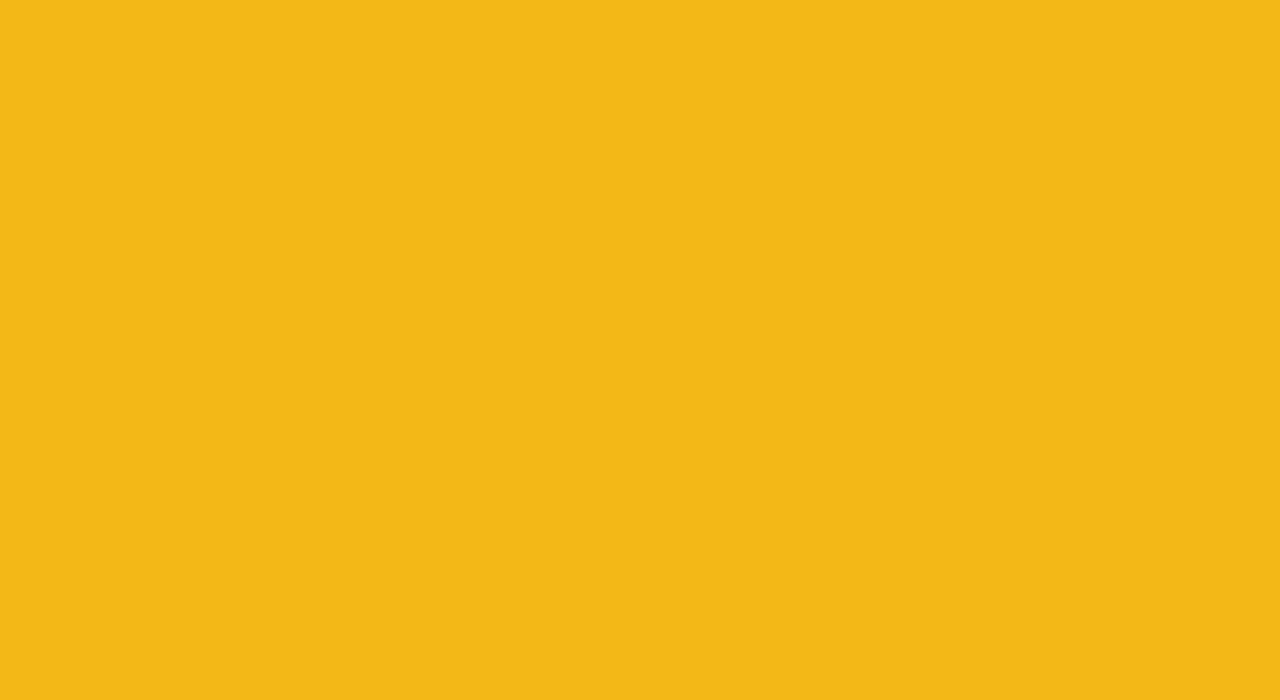
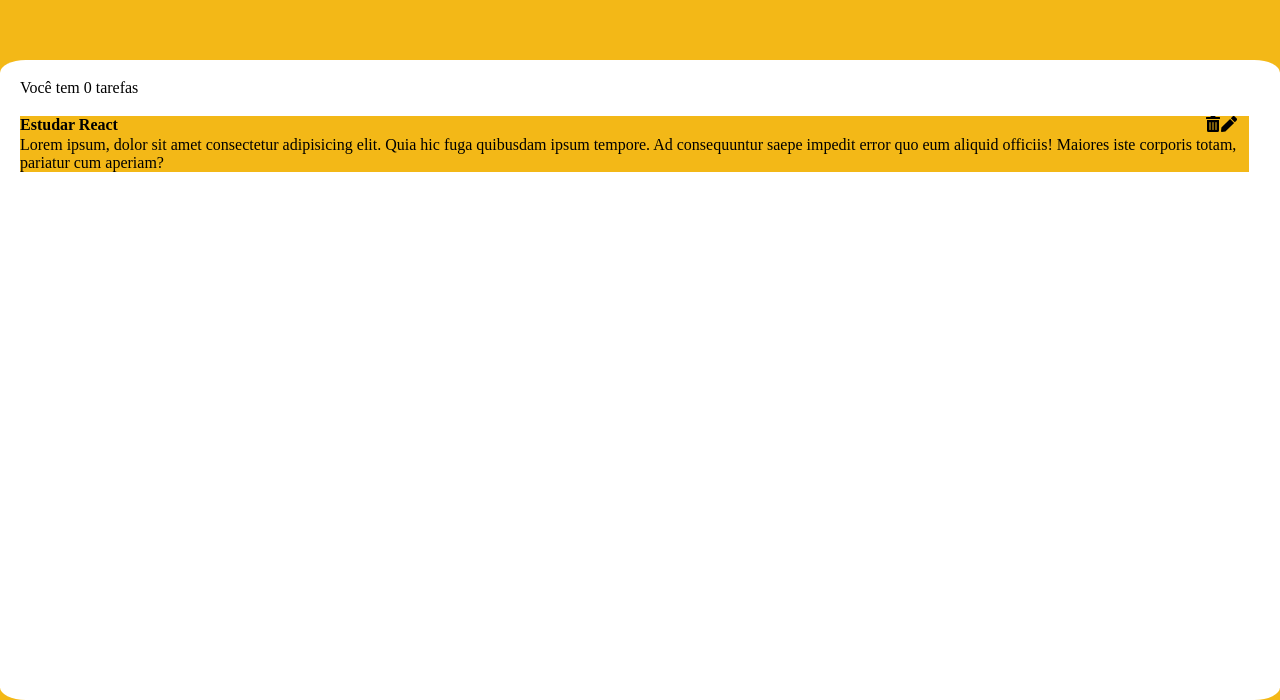
Before and after one commit to Rafaelsimas/listaDeTarefas, a React (Vite) app: page /aplicacao in a window 1280 px wide. Before the commit this address had no page. Shown: the part 132-832 px from the top of the page. Before the commit the page ends 800 px from the top, so only its background shows below. Built offline with nearby package versions, Linux system fonts and the light colour scheme.

Commit message:
Criada parte inferior e caixa de tarefas

```diff
--- a/GlobalStyle/GlobalStyle.css
+++ b/GlobalStyle/GlobalStyle.css
@@ -61,3 +61,30 @@ header nav img {
 header nav .exit {
   font-size: 1.5rem;
 }
+
+.task-bx{
+  background-color: white;
+  width: 100%;
+  height: 80vh;
+  margin-top: 15%;
+  border-radius: 2%;
+}
+
+.task-bx .count{
+  margin-left: 20px;
+  padding-top: 1.5%;
+  padding-bottom: 1.5%;
+}
+
+.task-card{
+  background-color: rgba(243, 184, 23, 1);
+  width: 96%;
+  margin-left: 20px;
+}
+
+.title{
+  display: flex;
+  justify-content: space-between;
+  width: 99%;
+  font-weight: bold;
+}
--- a/src/App.jsx
+++ b/src/App.jsx
@@ -2,7 +2,7 @@ import { BrowserRouter, Routes, Route } from "react-router-dom"
 import Dashboard from "./Components/Dashboard/Dashboard"
 import Explorer from "./Components/Explorer/Explorer"
 import Menu from "./Components/Menu/Menu"
-
+import Aplication from "../src/Components/Aplication/Aplication"
 export default function App() {
   return (
     <>
@@ -10,6 +10,7 @@ export default function App() {
         <Routes>
           <Route path="/" exact element={<Explorer />} />
           <Route path="/lista" exact element={<Dashboard />} />
+          <Route path="/aplicacao" exact element={<Aplication />} />
         </Routes>
       </BrowserRouter>
     </>
--- a/src/Components/Aplication/Aplication.jsx
+++ b/src/Components/Aplication/Aplication.jsx
@@ -1,3 +1,25 @@
+import { FaTrashAlt } from "react-icons/fa";
+import { FaPen } from "react-icons/fa";
 export default function Aplication() {
-  return <div className="container"></div>
+  return <div className="container">
+    {/* Felipe */}
+<div className="task-bx">
+  <p className="count">Você tem 0 tarefas</p>
+
+  <div className="task-card">
+    <div className="title">Estudar React
+    <div className="icon">
+    <FaTrashAlt />
+    <FaPen />
+    </div>
+    </div>
+
+
+    <div className="description">
+      Lorem ipsum, dolor sit amet consectetur adipisicing elit. Quia hic fuga quibusdam ipsum tempore. Ad consequuntur saepe impedit error quo eum aliquid officiis! Maiores iste corporis totam, pariatur cum aperiam?
+    </div>
+  </div>
+</div>
+
+  </div>
 }
```
Also changed, not shown: 1 other file (tests, documents, lock files or other folders).
